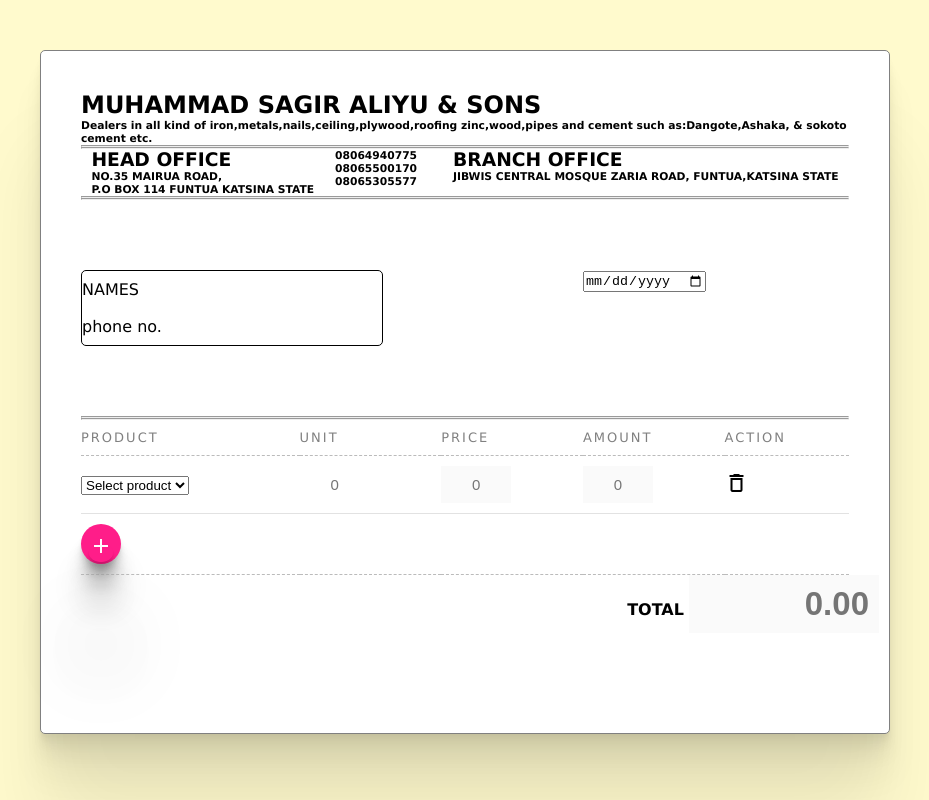
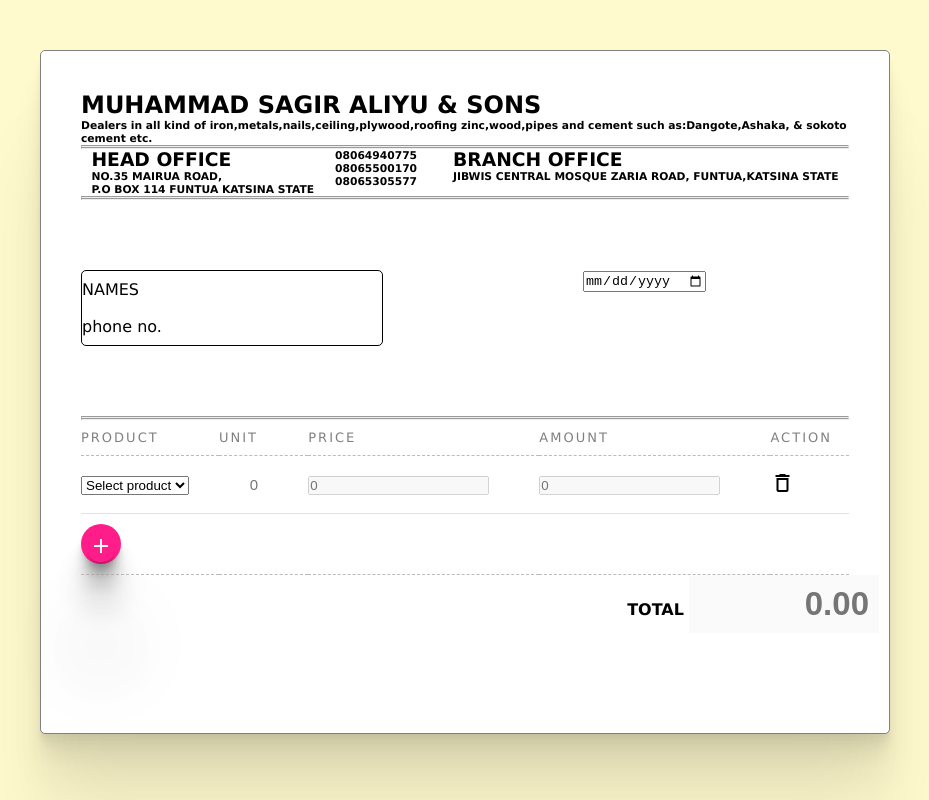
Before and after one commit to Aliyu141/invoice, a plain HTML site: page index.html in a window 1280 px wide. Shown: the whole page, without its empty margins (175-1104 px from the left). Drawn offline with Linux system fonts and the light colour scheme.

Commit message:
Update index.html

```diff
--- a/index.html
+++ b/index.html
@@ -110,13 +110,13 @@
 
 
             <td>
-              <input type="number" placeholder="0" step"0.001" name="unit" class="unit" id="unit-1" onchange="getInput(1)">
+              <input type="number" placeholder="0" step="0.001" name="unit" class="unit" id="unit-1" onchange="getInput(1)">
             </td>
             <td>
-              <input type="number" placeholder="0" name="price" class="price" id="price-1" disabled>
+              <input type="num" placeholder="0" name="price" class="price" id="price-1" disabled>
             </td>
             <td>
-              <input type="number" placeholder="0" name="amount" class="amount" id="amount-1" disabled>
+              <input type="num" placeholder="0" name="amount" class="amount" id="amount-1" disabled>
             </td>
             <td>
               <span class="material-icons" action="delete" onclick="delRow(this)">delete_outline</span>
```
